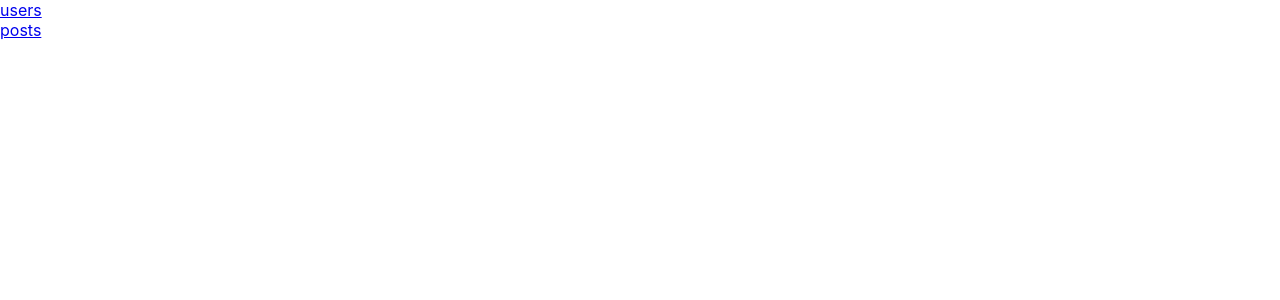
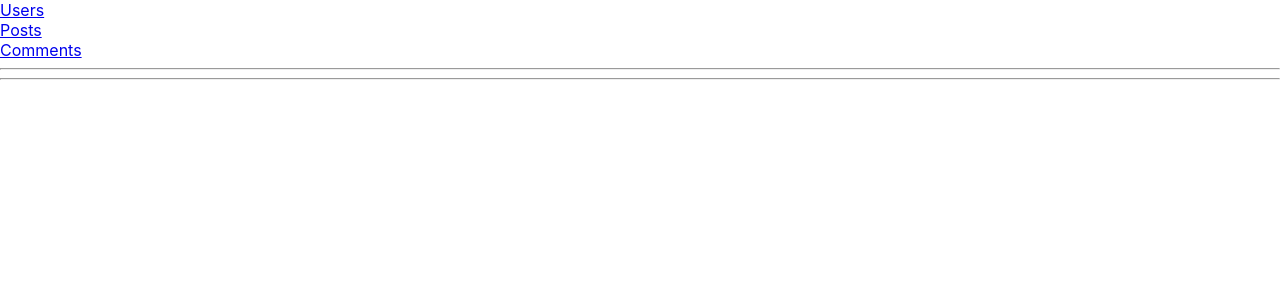
Before and after one commit to IhnatovychYura/REACT_2020, a React (Create React App) app: page / in a window 1280 px wide. Shown: the top 300 px of the page. Built offline with nearby package versions, Linux system fonts and the light colour scheme.

Commit message:
React Lesson Four

```diff
--- a/src/App.js
+++ b/src/App.js
@@ -16,13 +16,18 @@ class App extends Component {
             <Router>
                 <div>
                     <div>
-                        <Link to={'/users'}> users </Link>
+                        <Link to={'/users'}> Users </Link>
                     </div>
 
                     <div>
-                        <Link to={'/posts'}> posts </Link>
+                        <Link to={'/posts'}> Posts </Link>
                     </div>
 
+                    <div>
+                        <Link to={'/comments'}> Comments </Link>
+                    </div>
+
+                    <hr/>
                     <Switch>
                         {/*/////////////////// Variant запису ////////////////////////*/}
                         {/*<Route path={'/users'} component={AllUsersComponent}/>*/}
@@ -36,12 +41,14 @@ class App extends Component {
                             return <AllPostsComponent/>;
                         }}/>
 
+                        <Route path={'/comments'} render={()=>{
+                            return <AllCommentsComponent/>;
+                        }}/>
                     </Switch>
+                    <hr/>
 
                     {/*<AllUsersComponent/>*/}
-
                     {/*<AllPostsComponent/>*/}
-
                     {/*<AllCommentsComponent/>*/}
 
                 </div>
--- a/src/components/all-comments/AllCommentsComponent.js
+++ b/src/components/all-comments/AllCommentsComponent.js
@@ -8,11 +8,9 @@ class AllCommentsComponent extends Component {
 
     state = {comments: [], chosenComment: null}
 
-    componentDidMount() {
-        this.commentService.getAllComments()
-            .then(value => {
-                this.setState({comments: value});
-            })
+    async componentDidMount() {
+        let comments = await this.commentService.getAllComments()
+        this.setState({comments: comments});
     }
 
     selectThisComment = (id) => {
--- /dev/null
+++ b/src/components/all-users/AllUsers.css
@@ -0,0 +1,3 @@
+.nest {
+    border: 1px solid tomato;
+}
--- a/src/components/all-users/AllUsersComponent.js
+++ b/src/components/all-users/AllUsersComponent.js
@@ -1,6 +1,14 @@
 import React, {Component} from 'react';
 import UserComponent from "../user/UserComponent";
 import UserService from "../../services/UserService";
+import "./AllUsers.css";
+import {
+    BrowserRouter as Router,
+    Switch,
+    Route,
+    Link,
+    withRouter
+} from "react-router-dom";
 
 class AllUsersComponent extends Component {
 
@@ -38,7 +46,14 @@ class AllUsersComponent extends Component {
                         key={value.id}
                         selectThisUser={this.selectThisUser}/>))
                 }
-                <hr/>
+               <div className={'nest'}>
+
+                   {/*<Switch>*/}
+                   {/*    <Route path={'/users/:id'} render={()=>{*/}
+                   {/*        return */}
+                   {/*    }}/>*/}
+                   {/*</Switch>*/}
+
                    {
                        chosenUser &&
                        (<p>
@@ -48,6 +63,8 @@ class AllUsersComponent extends Component {
                            Phone number: {chosenUser.phone}<br/>
                        </p>)
                    }
+               </div>
+
 
             </div>
         );
--- a/src/components/user/UserComponent.js
+++ b/src/components/user/UserComponent.js
@@ -1,18 +1,26 @@
 import React, {Component} from 'react';
+import {
+    BrowserRouter as Router,
+    Switch,
+    Route,
+    Link,
+    withRouter
+} from "react-router-dom";
 
 class UserComponent extends Component {
 
     render() {
 
-            let {user, selectThisUser} = this.props;
+        let {user, selectThisUser, match:{url}} = this.props;
 
         return (
             <div>
                 {user.id} - {user.name}
+                <Link to={`${url}/${user.id}`}>Show this user</Link>
                 <button onClick={() => selectThisUser(user.id)}>Show this user</button>
             </div>
         );
     }
 }
 
-export default UserComponent;
+export default withRouter(UserComponent);
--- a/src/services/CommentService.js
+++ b/src/services/CommentService.js
@@ -1,12 +1,9 @@
 class CommentService {
     url = 'https://jsonplaceholder.typicode.com/comments'
 
-    getAllComments() {
-        return fetch(this.url)
+    async getAllComments() {
+        return await fetch(this.url)
             .then(value => value.json())
-            .then(commentsFromAPI => {
-                return commentsFromAPI
-            });
     }
 
     getCommentById(id){
```
Also changed, not shown: 1 other file (tests, documents, lock files or other folders). Lines whose indentation alone changed are shown as unchanged.
